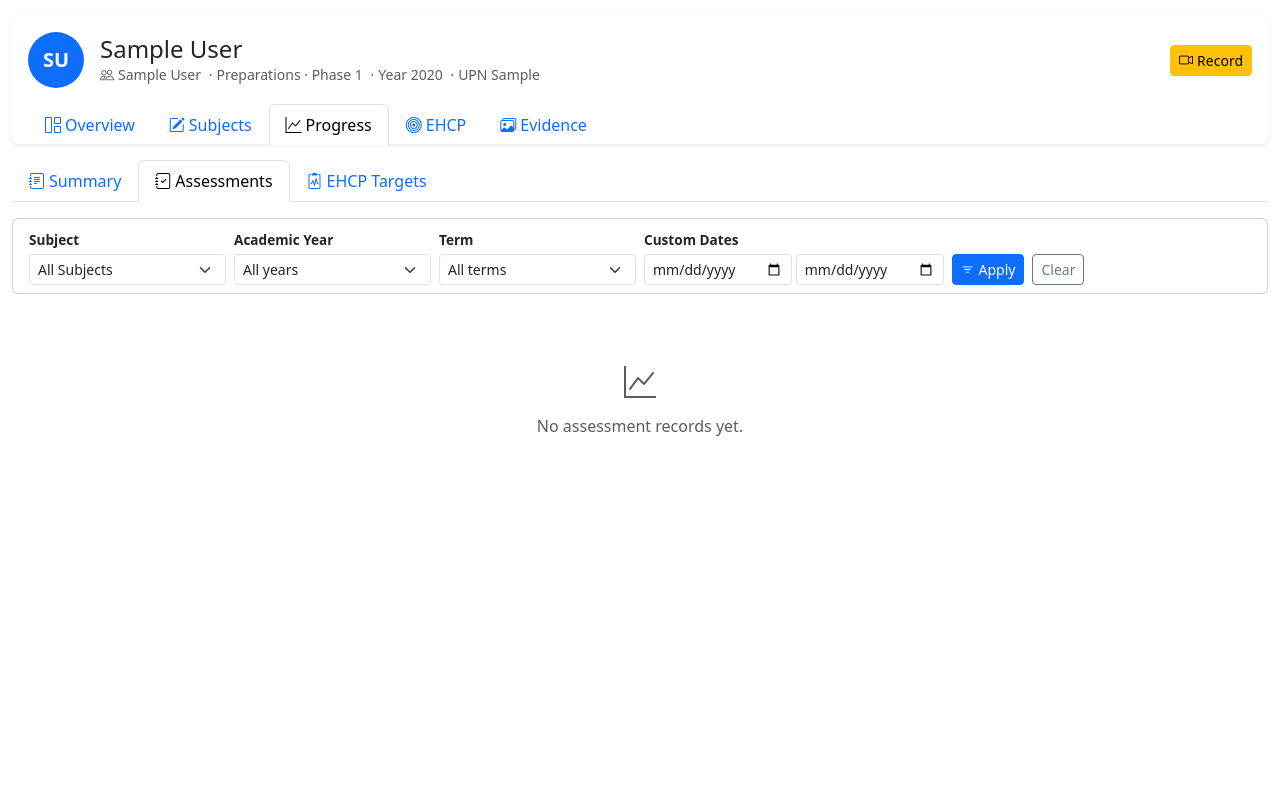
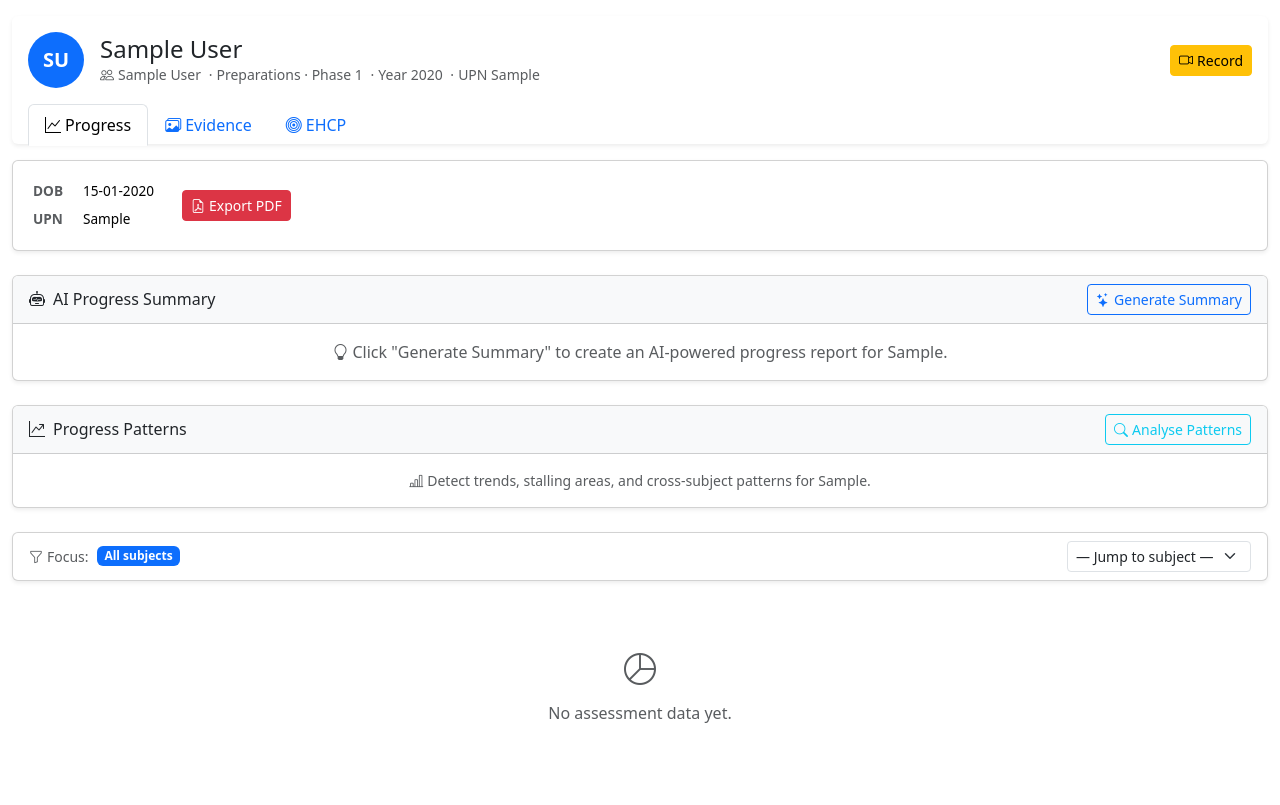
Before and after one commit to DPlazma/assessapp, a Django app: page /students/1/progress/ in a window 1280 px wide. Shown: the part 88-893 px from the top of the page. Before the commit the page ends 524 px from the top, so only its background shows below. Run offline with Django 5.2, Linux system fonts and the light colour scheme; a user stored in the database is signed in; tables that the repository leaves empty hold one stand-in row (values such as "Sample post"); data that the repository does not hold is empty.

Commit message:
Student tabs: collapse to Progress/Evidence/EHCP; per-subject Record buttons

```diff
--- a/students/views.py
+++ b/students/views.py
@@ -34,7 +34,7 @@ def student_progress(request, pk):
     from collections import OrderedDict
     from evidence.models import EHCPTarget, EHCPTargetReview
 
-    active_view = request.GET.get("view", "assessments")  # "assessments" or "ehcp"
+    active_view = request.GET.get("view", "summary")  # default: summary; "assessments"/"ehcp" still reachable via querystring
 
     # ── Shared date filtering ────────────────────────────────────────
     date_from = None
@@ -103,10 +103,17 @@ def student_progress(request, pk):
         .order_by("order", "name")
     )
 
+    # Per-subject "can record assessments?" map for the subject grid buttons.
+    from assessments.views import _can_assess_student
+    subject_permissions = {
+        s.pk: _can_assess_student(request.user, student, s) for s in subjects
+    }
+
     context = {
         "student": student,
         "active_view": active_view,
         "subjects": subjects,
+        "subject_permissions": subject_permissions,
         "academic_years": AcademicYear.objects.all(),
         "terms": Term.objects.select_related("academic_year").all(),
         "selected_academic_year": request.GET.get("academic_year", ""),
--- a/templates/assessments/assess_student.html
+++ b/templates/assessments/assess_student.html
@@ -1,5 +1,5 @@
 {% extends "base.html" %}
-{% block breadcrumb %}<nav aria-label="breadcrumb" class="container-fluid pt-2"><ol class="breadcrumb mb-0 small"><li class="breadcrumb-item"><a href="{% url 'core:dashboard' %}"><i class="bi bi-house-door"></i></a></li><li class="breadcrumb-item"><a href="{% url 'assessments:student_subjects' student.pk %}">{{ student.full_name }}</a></li><li class="breadcrumb-item active">{{ subject.name }}</li></ol></nav>{% endblock %}
+{% block breadcrumb %}<nav aria-label="breadcrumb" class="container-fluid pt-2"><ol class="breadcrumb mb-0 small"><li class="breadcrumb-item"><a href="{% url 'core:dashboard' %}"><i class="bi bi-house-door"></i></a></li><li class="breadcrumb-item"><a href="{% url 'students:progress' student.pk %}">{{ student.full_name }}</a></li><li class="breadcrumb-item active">{{ subject.name }}</li></ol></nav>{% endblock %}
 {% load assess_tags %}
 {% block title %}{{ student.full_name }} — {{ subject.name }} — AssessApp{% endblock %}
 
--- a/templates/students/_progress_charts.html
+++ b/templates/students/_progress_charts.html
@@ -1,5 +1,6 @@
 {# Partial: focus switcher + chart cards. Used full-page and as HTMX swap target. #}
 {# Container with id="progress-charts" is in the parent template; this is the swap contents. #}
+{% load assess_tags %}
 
 {# ── Focus breadcrumb / context switcher ── #}
 <div class="card mb-3 shadow-sm">
@@ -88,12 +89,12 @@
         <div class="row g-2">
             {% for s in subject_summaries %}
             <div class="col-4 col-sm-3 col-md-2">
-                <a href="{% url 'students:progress' student.pk %}?view=summary&subject={{ s.subject.pk }}"
-                   hx-get="{% url 'students:progress' student.pk %}?view=summary&subject={{ s.subject.pk }}&partial=1"
-                   hx-target="#progress-charts" hx-swap="innerHTML"
-                   hx-push-url="{% url 'students:progress' student.pk %}?view=summary&subject={{ s.subject.pk }}"
-                   class="text-decoration-none text-dark">
-                    <div class="card h-100 border {% if focus_subject and focus_subject.pk == s.subject.pk %}border-primary{% endif %}">
+                <div class="card h-100 border {% if focus_subject and focus_subject.pk == s.subject.pk %}border-primary{% endif %}">
+                    <a href="{% url 'students:progress' student.pk %}?view=summary&subject={{ s.subject.pk }}"
+                       hx-get="{% url 'students:progress' student.pk %}?view=summary&subject={{ s.subject.pk }}&partial=1"
+                       hx-target="#progress-charts" hx-swap="innerHTML"
+                       hx-push-url="{% url 'students:progress' student.pk %}?view=summary&subject={{ s.subject.pk }}"
+                       class="text-decoration-none text-dark d-block">
                         <div class="card-body p-1 text-center">
                             <div class="small text-truncate fw-bold" title="{{ s.subject.name }}" style="font-size:0.75rem;">{{ s.subject.name }}</div>
                             <div class="chart-box mx-auto" style="position:relative; height:80px; width:80px;">
@@ -103,8 +104,16 @@
                             </div>
                             <div class="text-muted" style="font-size:0.7rem;">{{ s.total }} stmt{{ s.total|pluralize }}</div>
                         </div>
-                    </div>
-                </a>
+                    </a>
+                    {% if subject_permissions|get:s.subject.pk %}
+                    <a href="{% url 'assessments:assess_student' student.pk s.subject.pk %}"
+                       class="btn btn-outline-primary btn-sm rounded-0 border-0 border-top py-1"
+                       style="font-size:0.7rem;"
+                       title="Record assessments for {{ s.subject.name }}">
+                        <i class="bi bi-pencil-square me-1"></i>Record
+                    </a>
+                    {% endif %}
+                </div>
             </div>
             {% endfor %}
         </div>
--- a/templates/students/_student_nav.html
+++ b/templates/students/_student_nav.html
@@ -1,7 +1,7 @@
 {% comment %}
 Shared student profile header + tabs.
-Use: include "students/_student_nav.html" with active_tab="overview"
-Values: overview | subjects | progress | ehcp | evidence
+Use: include "students/_student_nav.html" with active_tab="progress"
+Values: progress | evidence | ehcp
 {% endcomment %}
 <div class="card border-0 shadow-sm mb-3">
     <div class="card-body py-3">
@@ -32,21 +32,15 @@ Values: overview | subjects | progress | ehcp | evidence
     </div>
     <ul class="nav nav-tabs px-3 border-bottom-0" style="margin-bottom:-1px;">
         <li class="nav-item">
-            <a class="nav-link py-2{% if active_tab == 'overview' %} active{% endif %}"
-               href="{% url 'students:detail' student.pk %}">
-                <i class="bi bi-grid-1x2 me-1"></i>Overview
+            <a class="nav-link py-2{% if active_tab == 'progress' %} active{% endif %}"
+               href="{% url 'students:progress' student.pk %}">
+                <i class="bi bi-graph-up me-1"></i>Progress
             </a>
         </li>
         <li class="nav-item">
-            <a class="nav-link py-2{% if active_tab == 'subjects' %} active{% endif %}"
-               href="{% url 'assessments:student_subjects' student.pk %}">
-                <i class="bi bi-pencil-square me-1"></i>Subjects
-            </a>
-        </li>
-        <li class="nav-item">
-            <a class="nav-link py-2{% if active_tab == 'progress' %} active{% endif %}"
-               href="{% url 'students:progress' student.pk %}">
-                <i class="bi bi-graph-up me-1"></i>Progress
+            <a class="nav-link py-2{% if active_tab == 'evidence' %} active{% endif %}"
+               href="{% url 'evidence:evidence_gallery' student.pk %}">
+                <i class="bi bi-images me-1"></i>Evidence
             </a>
         </li>
         <li class="nav-item">
@@ -55,11 +49,5 @@ Values: overview | subjects | progress | ehcp | evidence
                 <i class="bi bi-bullseye me-1"></i>EHCP
             </a>
         </li>
-        <li class="nav-item">
-            <a class="nav-link py-2{% if active_tab == 'evidence' %} active{% endif %}"
-               href="{% url 'evidence:evidence_gallery' student.pk %}">
-                <i class="bi bi-images me-1"></i>Evidence
-            </a>
-        </li>
     </ul>
 </div>
--- a/templates/students/student_progress.html
+++ b/templates/students/student_progress.html
@@ -31,26 +31,8 @@
 </style>
 
 {# ── View Toggle Tabs ────────────────────────────────────────────── #}
-<ul class="nav nav-tabs mb-3">
-    <li class="nav-item">
-        <a class="nav-link {% if active_view == 'summary' %}active{% endif %}"
-           href="{% url 'students:progress' student.pk %}?view=summary">
-            <i class="bi bi-journal-text me-1"></i>Summary
-        </a>
-    </li>
-    <li class="nav-item">
-        <a class="nav-link {% if active_view == 'assessments' %}active{% endif %}"
-           href="{% url 'students:progress' student.pk %}?view=assessments{% if selected_term %}&term={{ selected_term }}{% elif active_period == 'all time' %}&show=all{% endif %}">
-            <i class="bi bi-journal-check me-1"></i>Assessments
-        </a>
-    </li>
-    <li class="nav-item">
-        <a class="nav-link {% if active_view == 'ehcp' %}active{% endif %}"
-           href="{% url 'students:progress' student.pk %}?view=ehcp{% if selected_term %}&term={{ selected_term }}{% elif active_period == 'all time' %}&show=all{% endif %}">
-            <i class="bi bi-clipboard2-pulse me-1"></i>EHCP Targets
-        </a>
-    </li>
-</ul>
+{# Sub-tabs removed: the Progress page is single-pane (Summary). #}
+{# Legacy ?view=assessments and ?view=ehcp URLs still work but aren't linked from the nav. #}
 
 {% if active_view == "summary" %}
 {# ══════════════════════════════════════════════════════════════════ #}
```
Also changed, not shown: students/templatetags/student_tags.py (+7 -24 lines).
